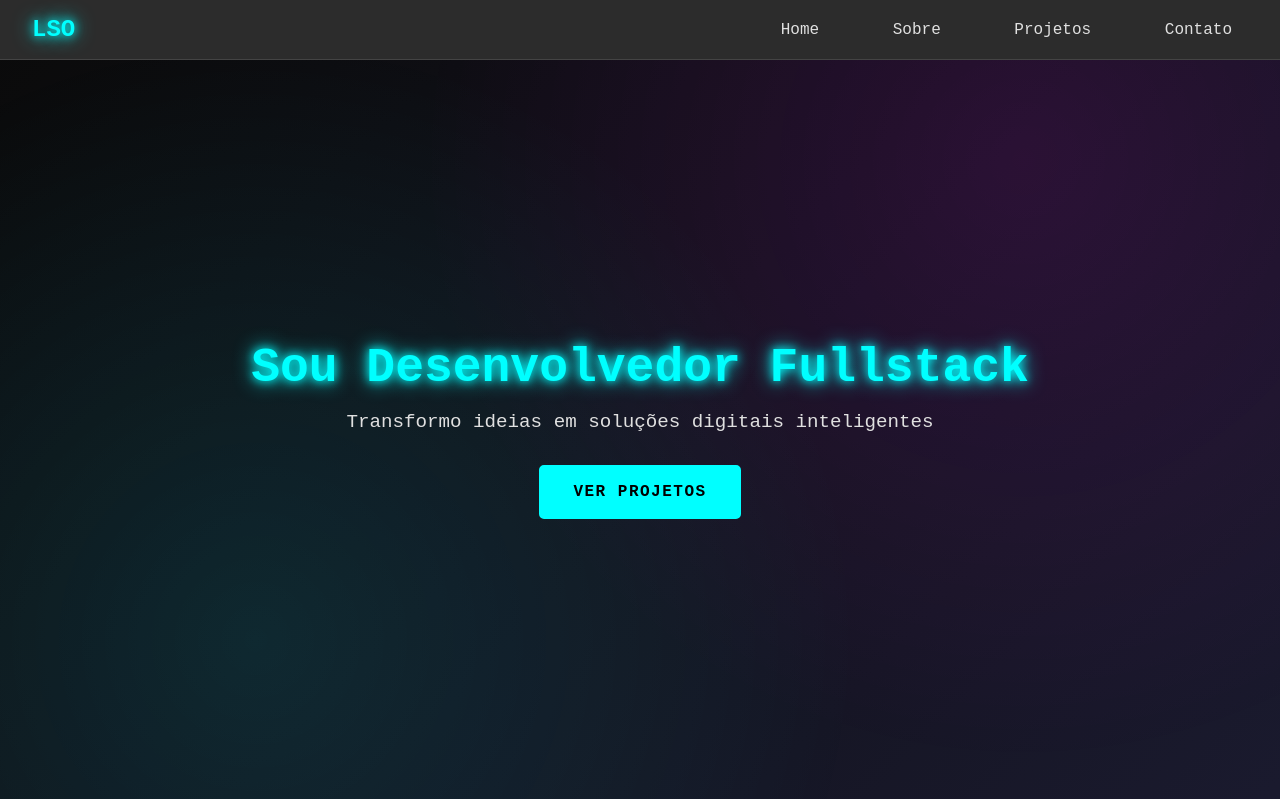
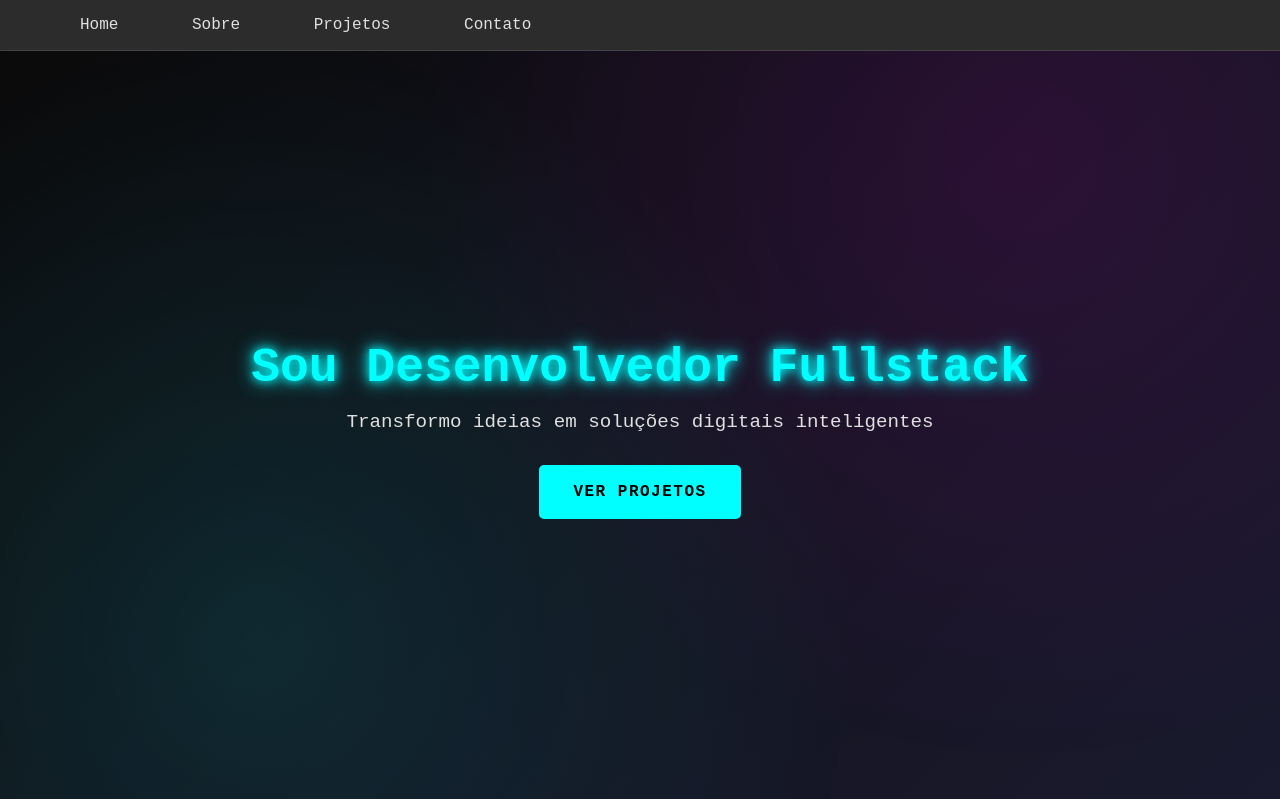
Before and after one commit to luccasilva2/portfolio, a plain HTML site: page index.html in a window 1280 px wide. Shown: the top 799 px of the page. Drawn offline with Linux system fonts and the light colour scheme.

Commit message:
Atualização dos codigos

```diff
--- a/index.html
+++ b/index.html
@@ -4,12 +4,12 @@
     <meta charset="UTF-8">
     <meta name="viewport" content="width=device-width, initial-scale=1.0">
     <title>Portfólio - Lucca Silva Oliveira</title>
+    <link rel="icon" type="image/png" href="image.png" />
     <link rel="stylesheet" href="style.css">
     <link rel="stylesheet" href="https://cdnjs.cloudflare.com/ajax/libs/font-awesome/6.0.0-beta3/css/all.min.css">
 </head>
 <body>
     <header>
-        <div class="logo">LSO</div>
         <nav>
             <a href="#home">Home</a>
             <a href="#sobre">Sobre</a>
```
Also changed, not shown: 1 other file.
